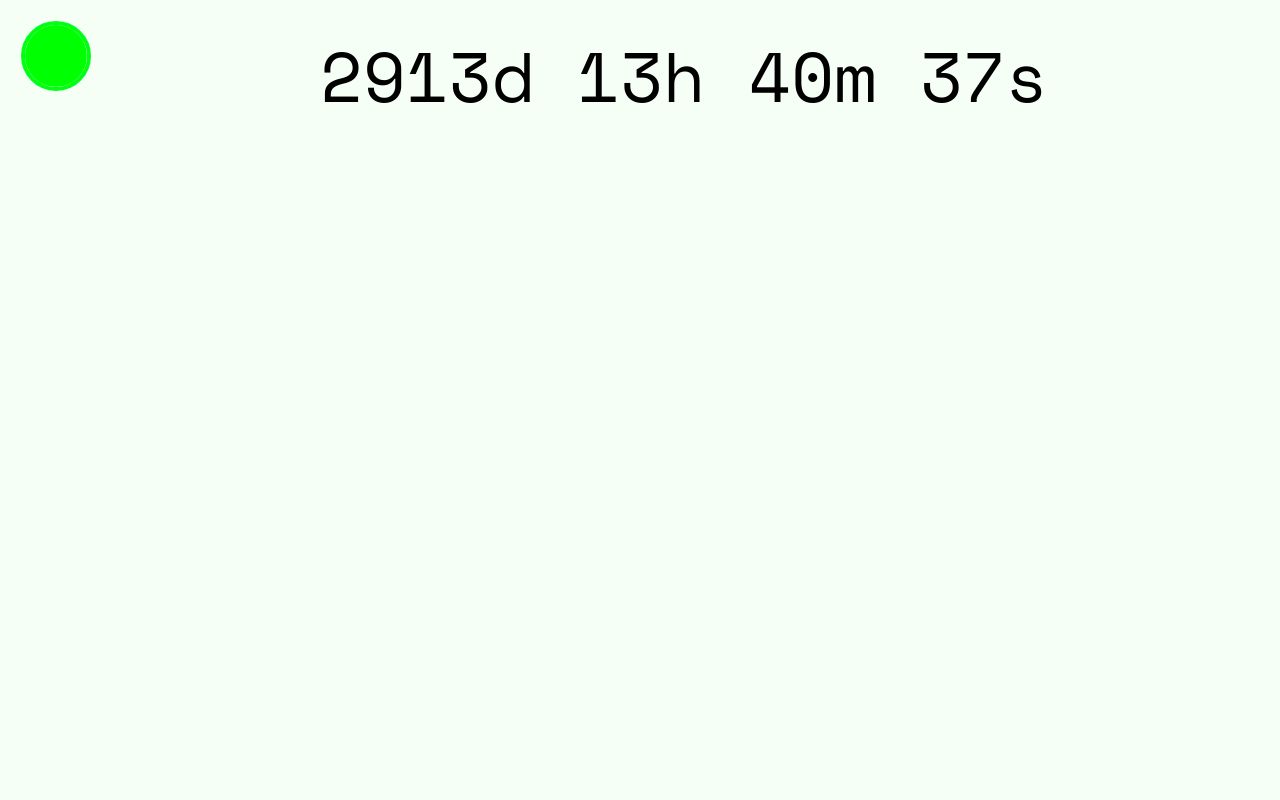
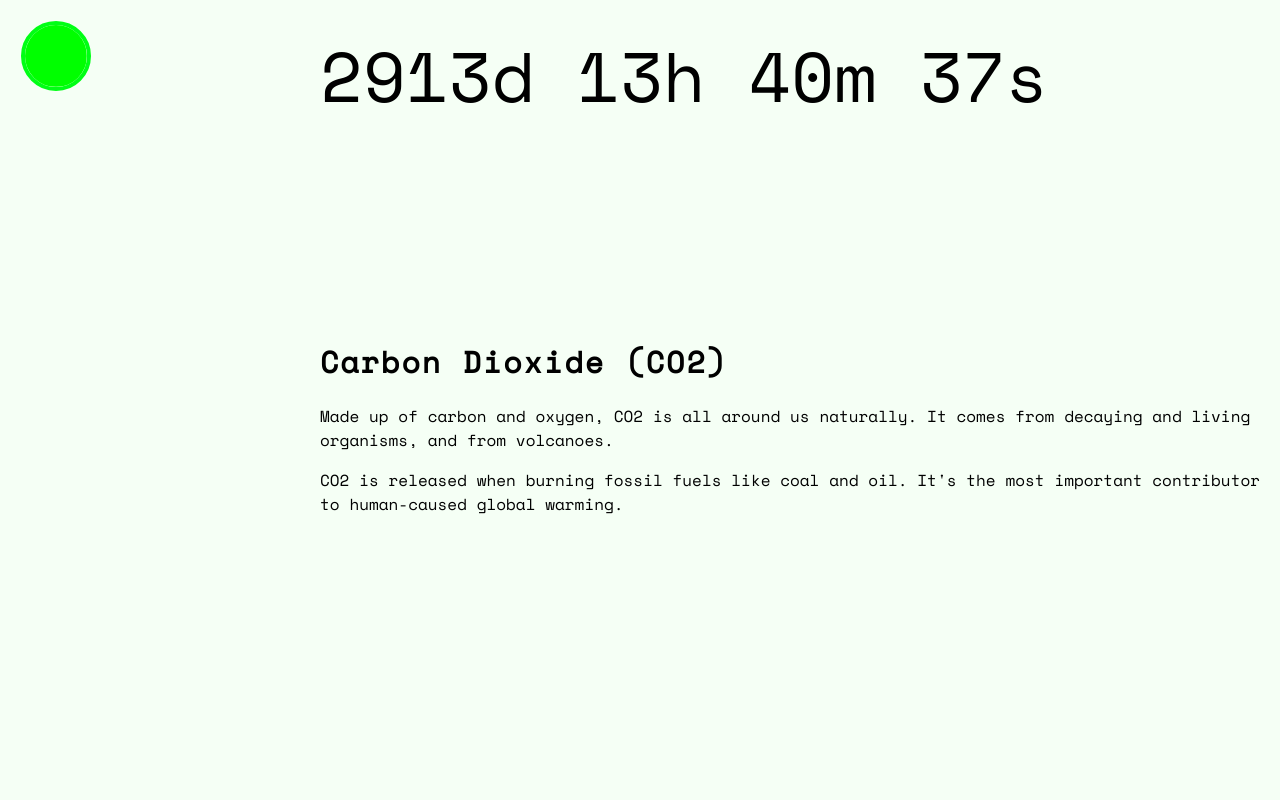
Before and after one commit to zero2030net/carbon, a plain HTML site: page index.html in a window 1280 px wide. Shown: the top 800 px of the page. Drawn offline with nearby package versions, Linux system fonts and the light colour scheme; a web font is replaced by a local one.

Commit message:
Update index.html

```diff
--- a/index.html
+++ b/index.html
@@ -204,6 +204,9 @@ for (i = 0; i < acc.length; i++) {
 }
 </script>
   <br>
+  <h1>Carbon Dioxide (CO2)</h1>
+  <p>Made up of carbon and oxygen, CO2 is all around us naturally. It comes from decaying and living organisms, and from volcanoes.</p>
+  <p>CO2 is released when burning fossil fuels like coal and oil. It's the most important contributor to human-caused global warming.</p>
   <br>
   <br>
 
```
